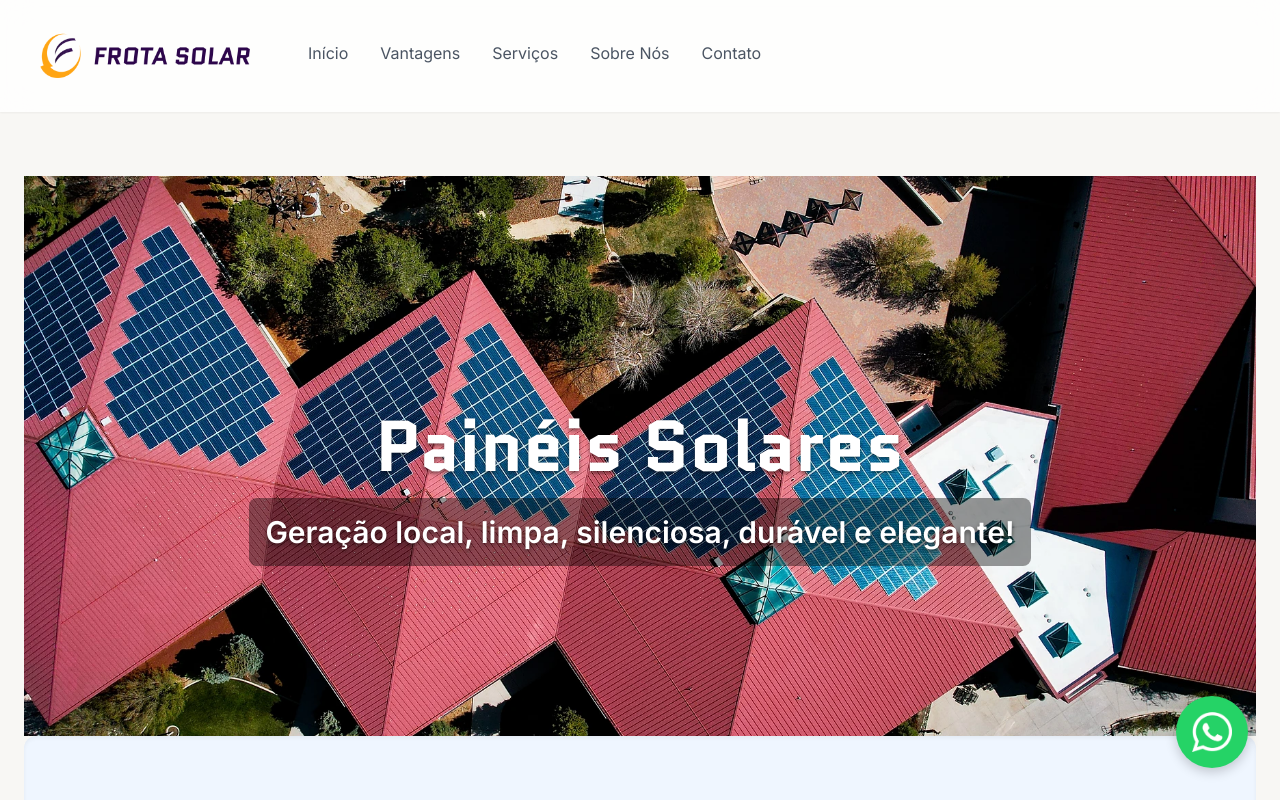
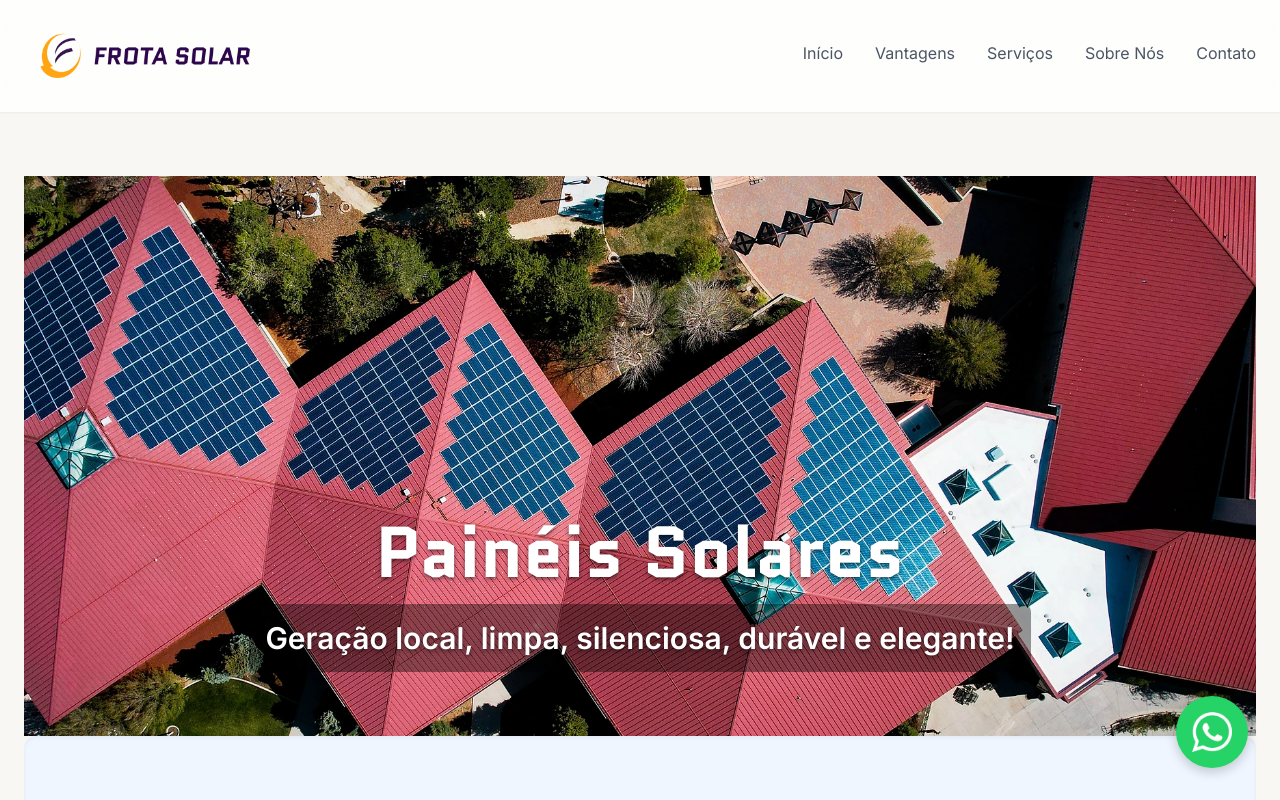
Before and after one commit to lkfrota/frotasolar-site, a plain HTML site: page index.html in a window 1280 px wide. Shown: the top 800 px of the page. Drawn offline with nearby package versions, Linux system fonts and the light colour scheme.

Commit message:
Melhorias SEO e design

```diff
--- a/index.html
+++ b/index.html
@@ -98,9 +98,10 @@
             min-height: 70vh;
             display: flex;
             flex-direction: column;
-            justify-content: center;
+            justify-content: flex-end;
             align-items: center;
             padding: 4rem 1rem;
+            padding-bottom: 2rem;
             text-shadow: 0 2px 4px rgba(0,0,0,0.5); /* Sombra no texto para melhor contraste */
         }
         #hero h1, #hero p {
@@ -192,7 +193,7 @@
                 <!-- Logotipo da Empresa na barra de navegação -->
                 <a href="#hero" class="flex items-center text-blue-700 hover:text-blue-900 transition-colors duration-300">
                     <img src="logo menor e nome.png" alt="Logotipo da empresa Frota Solar" class="h-20 w-auto mr-3"> <!-- Ajustado o tamanho do logo para a barra -->
-                    <!-- span class="font-quantico text-2xl font-bold">Eletrificação com Painéis</span>
+                    <!-- span class="font-quantico text-2xl font-bold">Eletrificação com Painéis</span> -->
                 </a>
             </div>
 
```
